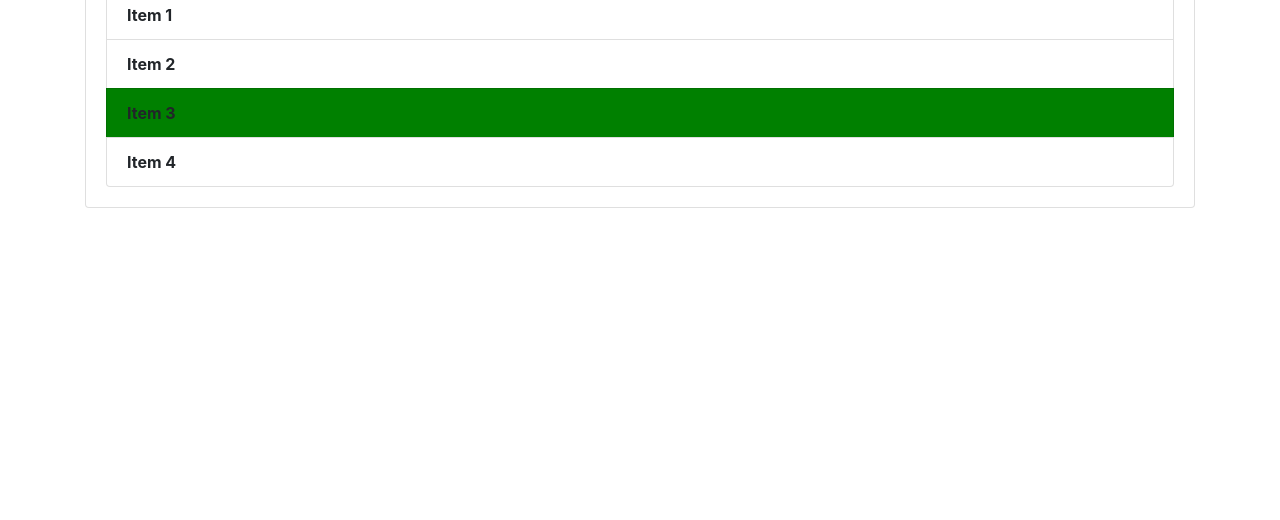
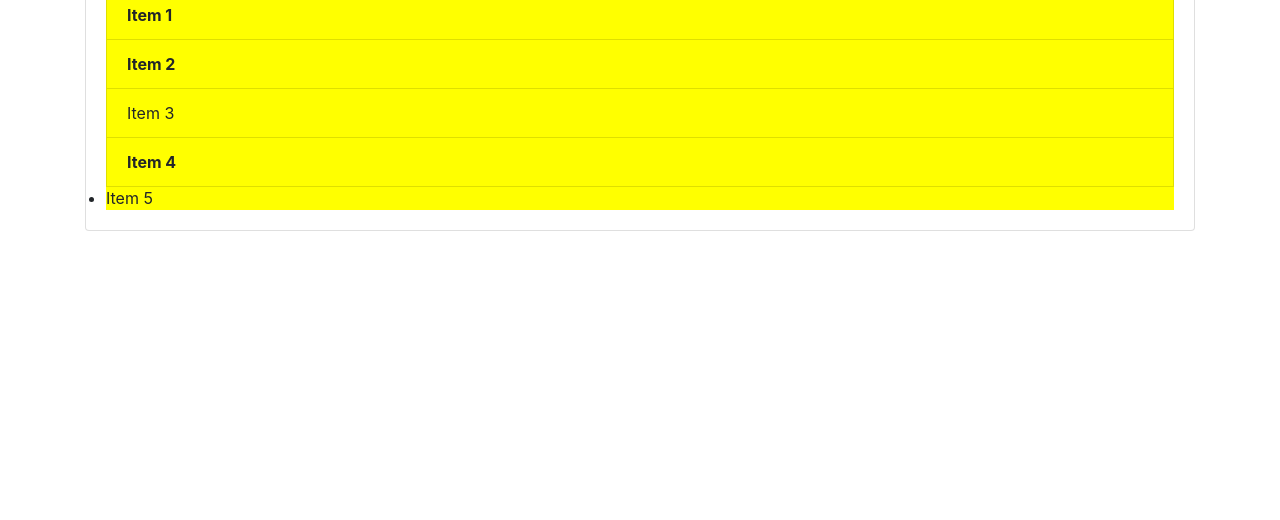
Before and after one commit to Hariom6474/githhubdemo, a plain HTML site: page index.html in a window 1280 px wide. Shown: the part 280-800 px from the top of the page. Drawn offline with nearby package versions, Linux system fonts and the light colour scheme.

Commit message:
getElementByTagName

```diff
--- a/demo.js
+++ b/demo.js
@@ -8,11 +8,22 @@ mainHeader.innerText = 'Lister';
 console.log(mainHeader.textContent);
 mainHeader.innerHTML = '<h3>Hello</h3>';
 mainHeader.style.borderBottom = 'solid 6px black';
+// getElementByClassName
+// let addItems = document.getElementsByClassName('list-group-item');
 
-let addItems = document.getElementsByClassName('list-group-item');
+// addItems[0].style.fontWeight = "bold";
+// addItems[1].style.fontWeight = "bold";
+// addItems[2].style.fontWeight = "bold";
+// addItems[3].style.fontWeight = "bold";
+// addItems[2].style.backgroundColor = "green";
 
-addItems[0].style.fontWeight = "bold";
-addItems[1].style.fontWeight = "bold";
-addItems[2].style.fontWeight = "bold";
-addItems[3].style.fontWeight = "bold";
-addItems[2].style.backgroundColor = "green";
+// getElementByTagName
+let li = document.getElementsByTagName('li');
+
+li[0].style.fontWeight = 'bold';
+li[1].style.fontWeight = 'bold';
+li[3].style.fontWeight = 'bold';
+li[2].style.backgroundColor = 'green';
+for(let i=0; i<li.length; i++) {
+    li[i].style.backgroundColor = 'yellow';
+}
--- a/index.html
+++ b/index.html
@@ -29,6 +29,7 @@
                 <li class="list-group-item">Item 2</li>
                 <li class="list-group-item">Item 3</li>
                 <li class="list-group-item">Item 4</li>
+                <li class="list-group-item-5">Item 5</li>
             </ul>
         </div>
     </div>
```
